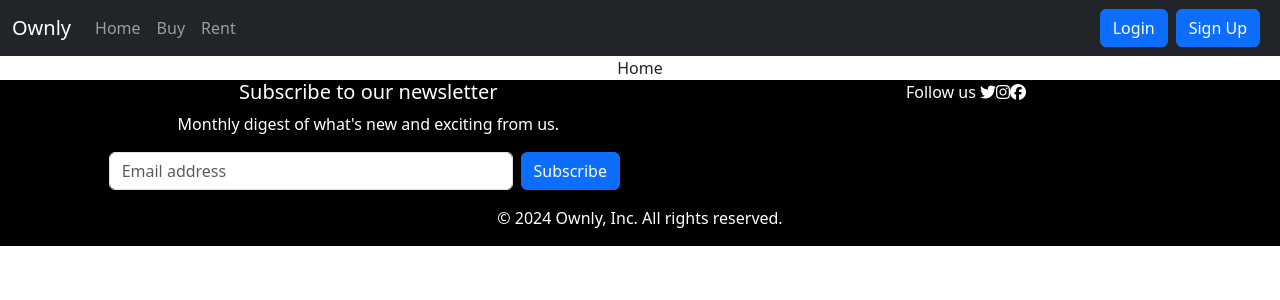
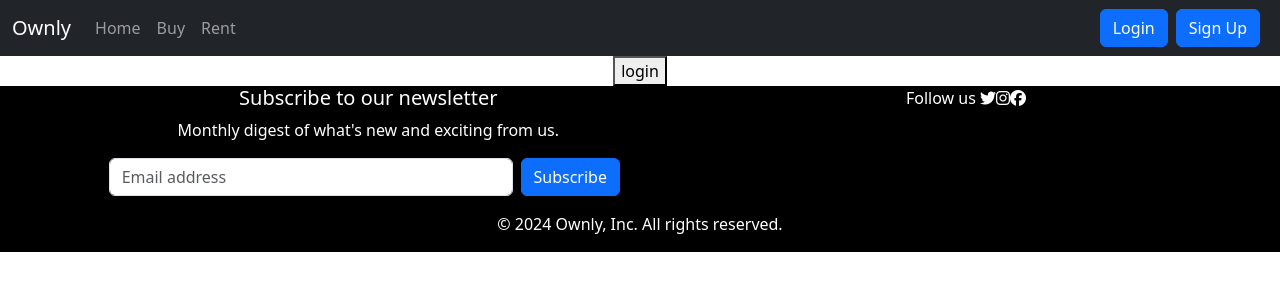
Before and after one commit to gouribhise/Ownly, a React (Create React App) app: page / in a window 1280 px wide. Shown: the top 300 px of the page. Built offline with nearby package versions, Linux system fonts and the light colour scheme.

Commit message:
added login and logout functionality using auth0

```diff
--- a/package.json
+++ b/package.json
@@ -3,6 +3,7 @@
   "version": "0.1.0",
   "private": true,
   "dependencies": {
+    "@auth0/auth0-react": "^2.2.4",
     "@testing-library/jest-dom": "^5.17.0",
     "@testing-library/react": "^13.4.0",
     "@testing-library/user-event": "^13.5.0",
--- a/src/index.js
+++ b/src/index.js
@@ -4,11 +4,19 @@ import "./index.css";
 import App from "./App";
 import reportWebVitals from "./reportWebVitals";
 import "bootstrap/dist/css/bootstrap.min.css";
+import { Auth0Provider } from '@auth0/auth0-react';
 
 const root = ReactDOM.createRoot(document.getElementById("root"));
 root.render(
   <React.StrictMode>
+    <Auth0Provider
+    domain="dev-2shzi5aba67i3u2e.us.auth0.com"
+    clientId="i6nKJHZ42uSoPA5qb31HIPW1LB4uUZTE"
+    redirectUri={window.location.origin}
+    >
     <App />
+    </Auth0Provider>
+
   </React.StrictMode>
 );
 
--- a/src/pages/Home.js
+++ b/src/pages/Home.js
@@ -1,7 +1,13 @@
 import React from "react";
+import { useAuth0 } from '@auth0/auth0-react';
+const Home = () => {
+  const {loginWithRedirect,isAuthenticated,user,logout}=useAuth0()
+  const isUser=isAuthenticated && user
 
-const Home = () => {
-  return <div>Home</div>;
+  return <div>
+  {isUser?    <button onClick={()=>{logout({returnTo:window.location.orogin})}}>logout</button>
+:<button onClick={loginWithRedirect}>login</button>}
+  </div>;
 };
 
 export default Home;
```
Also changed, not shown: 1 other file (tests, documents, lock files or other folders).
